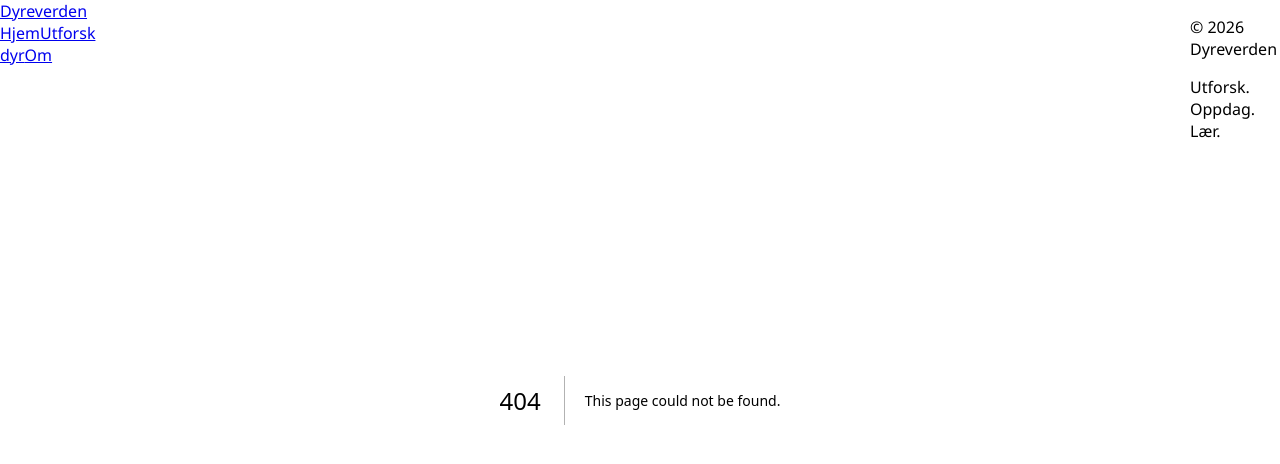
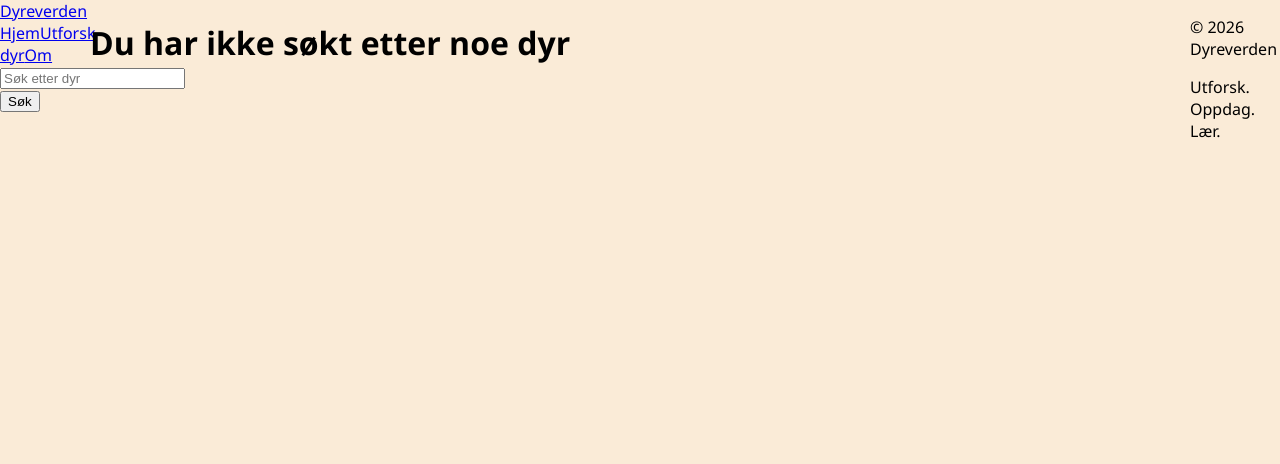
Before and after one commit to vildehf/dyreverden, a Next.js app: page /search in a window 1280 px wide. Before the commit this address had no page. Shown: the top 464 px of the page. Built offline with nearby package versions, Linux system fonts and the light colour scheme.

Commit message:
Add animal search

```diff
--- /dev/null
+++ b/app/search/page.tsx
@@ -0,0 +1,41 @@
+import AnimalGrid from "@/components/AnimalGrid";
+import { type Animals } from "@/types/animal";
+
+type Props = {
+  searchParams: Promise<{ q?: string }>;
+};
+
+export default async function SearchPage({ searchParams }: Props) {
+  const { q } = await searchParams;
+
+  if (!q) {
+    return <h1>Du har ikke søkt etter noe dyr</h1>;
+  }
+
+  const response = await fetch(
+    `https://api.inaturalist.org/v1/taxa/autocomplete?q=${encodeURIComponent(q)}&taxon_id=1`,
+  );
+
+  if (!response.ok) {
+    throw new Error("Kunne ikke hente søkeresultater");
+  }
+
+  const data = await response.json();
+  const animals: Animals = data.results.slice(0, 6);
+
+  if (animals.length === 0) {
+    return (
+      <>
+        <h1>Søkeresultater for: {q}</h1>
+        <p>Ingen dyr funnet.</p>
+      </>
+    );
+  }
+
+  return (
+    <>
+      <h1>søkeresultater for: {q}</h1>
+      <AnimalGrid animals={animals} />
+    </>
+  );
+}
--- a/components/Header.tsx
+++ b/components/Header.tsx
@@ -1,4 +1,5 @@
 import Link from "next/link";
+import SearchBar from "./SearchBar";
 
 export default function Header() {
   return (
@@ -10,6 +11,7 @@ export default function Header() {
         <Link href="/animals">Utforsk dyr</Link>
         <Link href="/about">Om</Link>
       </nav>
+      <SearchBar />
     </header>
   );
 }
--- a/components/SearchBar.tsx
+++ b/components/SearchBar.tsx
@@ -0,0 +1,16 @@
+import Form from "next/form";
+
+export default function searchBar() {
+  return (
+    <Form action="/search">
+      <input
+        type="search"
+        name="q"
+        required
+        autoComplete="off"
+        placeholder="Søk etter dyr"
+      />
+      <button type="submit">Søk</button>
+    </Form>
+  );
+}
```
